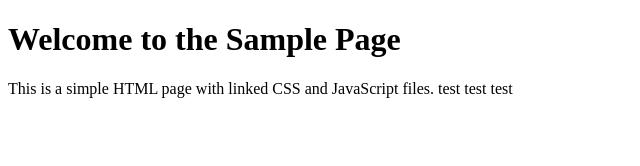
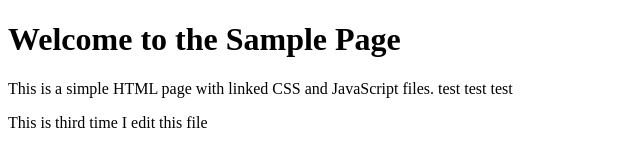
Before and after one commit to HunderBlade/Test_push_project, a plain HTML site: page index.html in a window 1280 px wide. Shown: the whole page, without its empty margins (0-640 px from the left). Drawn offline with Linux system fonts and the light colour scheme.

Commit message:
them_style

```diff
--- a/index.html
+++ b/index.html
@@ -8,5 +8,6 @@
 <body>
     <h1>Welcome to the Sample Page</h1>
     <p>This is a simple HTML page with linked CSS and JavaScript files. test test test</p>
+    <p>This is third time I edit this file</p>
 </body>
 </html>
--- /dev/null
+++ b/style.css
@@ -0,0 +1,4 @@
+/* Set the color for all text */
+body {
+    color: #333333; /* You can change this to any color you like */
+}
```
